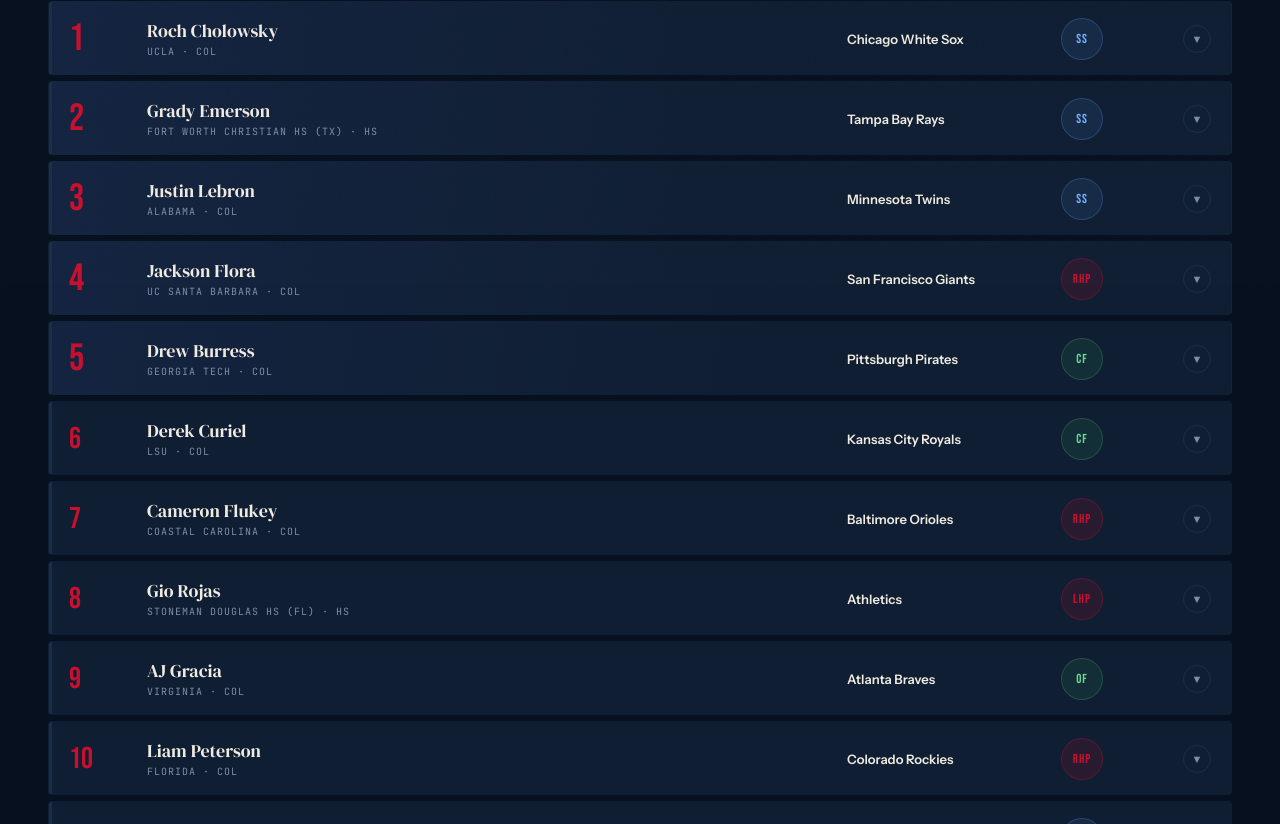
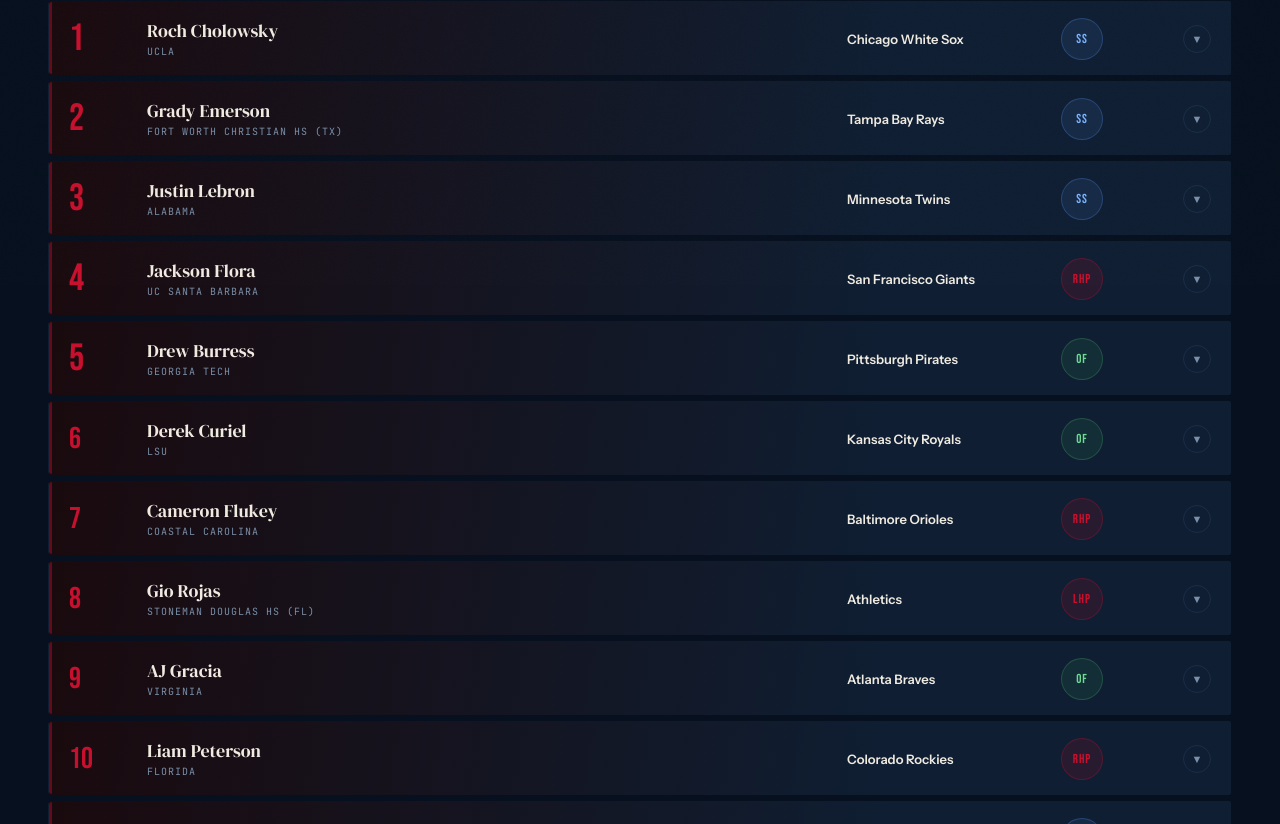
Before and after one commit to geoffreyberger/Claude-Mock-Draft-v2, a plain HTML site: page index.html in a window 1280 px wide. Shown: the part 515-1339 px from the top of the page. Drawn offline with Linux system fonts and the light colour scheme.

Commit message:
Update index.html

```diff
--- a/index.html
+++ b/index.html
@@ -48,6 +48,9 @@
   .pick:hover { border-color:var(--border); background:#132038; transform:translateX(3px); }
   .pick:hover::before { background:var(--red); }
   .pick.top-pick { background:linear-gradient(100deg,#142440,var(--card) 60%); }
+  .pick.r1-pick { background:linear-gradient(100deg,#1a0a0e,var(--card) 70%); }
+  .pick.r1-pick::before { background:rgba(200,16,46,.4) !important; }
+  .pick.r1-pick:hover::before { background:var(--red) !important; }
   .pick.ppi-pick { background:linear-gradient(100deg,#071a1a,var(--card) 70%); }
   .pick.ppi-pick::before { background:rgba(62,207,198,.4) !important; }
   .pick.ppi-pick:hover::before { background:var(--teal) !important; }
@@ -91,7 +94,6 @@
   @media (max-width:900px) {
     header,.draft-board,footer { padding-left:20px; padding-right:20px; }
     .pick-header { grid-template-columns:52px 1fr auto auto; }
-    .team-cell { display:none; }
     .write-up-inner { padding-left:20px; }
   }
 </style>
@@ -115,9 +117,9 @@
 
 <script>
 const ROUND_META = {
-  R1:  { label:"Round 1",                            cls:"r1",   note:"Picks 1–25 in reverse order of 2025 final standings." },
-  PPI: { label:"Prospect Promotion Incentive Picks", cls:"rppi", note:"Picks 26–28 awarded when pre-arbitration Top-100 prospects earn ROY or a top-3 MVP/Cy Young finish. Pick 26: Atlanta (Drake Baldwin, NL ROY). Pick 27: NY Mets. Pick 28: Houston (Hunter Brown, top-3 AL Cy Young)." },
-  CBA: { label:"Competitive Balance Round A",        cls:"rcba", note:"Lottery-assigned tradeable picks for small-market/small-revenue clubs. Order: CLE · KC · ARI · STL · TB (acquired from BAL via Shane Baz trade) · PIT · NYY · PHI · COL." },
+  R1:  { label:"Round 1",                            cls:"r1",   note:"" },
+  PPI: { label:"Prospect Promotion Incentive Picks", cls:"rppi", note:"" },
+  CBA: { label:"Competitive Balance Round A",        cls:"rcba", note:"" },
 };
 
 const picks = [
@@ -320,16 +322,17 @@
     const m = ROUND_META[p.round];
     const rh = document.createElement('div');
     rh.className = 'round-header';
-    rh.innerHTML = `<div class="round-label ${m.cls}">${m.label}</div><div class="round-line"></div><div class="round-note">${m.note}</div>`;
+    rh.innerHTML = `<div class="round-label ${m.cls}">${m.label}</div>`;
     board.appendChild(rh);
   }
 
+  const isR1  = p.round === 'R1';
   const isCB  = p.round === 'CBA';
   const isPPI = p.round === 'PPI';
   const isTop = p.top === true;
 
   const card = document.createElement('div');
-  card.className = ['pick', isTop ? 'top-pick' : '', isPPI ? 'ppi-pick' : '', isCB ? 'cb-pick' : ''].filter(Boolean).join(' ');
+  card.className = ['pick', isR1 ? 'r1-pick' : '', isTop ? 'top-pick' : '', isPPI ? 'ppi-pick' : '', isCB ? 'cb-pick' : ''].filter(Boolean).join(' ');
   card.style.animationDelay = (i * 0.025).toFixed(3) + 's';
 
   card.innerHTML = `
@@ -337,16 +340,16 @@
       <div class="pick-num">${p.pick}</div>
       <div>
         <div class="player-name">${p.name}</div>
-        <div class="player-meta">${p.school} &middot; ${p.type}</div>
+        <div class="player-meta">${p.school}</div>
       </div>
       <div class="team-cell">${p.team}</div>
-      <div><span class="position pos-${p.posClass}">${p.pos}</span></div>
+      <div><span class="position pos-${p.posClass}">${p.pos.replace('CF','OF')}</span></div>
       <div class="toggle-arrow">&#9660;</div>
     </div>
     <div class="write-up-panel">
       <div class="write-up-inner">
         ${p.writeup}
-        ${p.sources ? `<div class="source-tag">Sources: ${p.sources}</div>` : ''}
+
       </div>
     </div>`;
 
```
